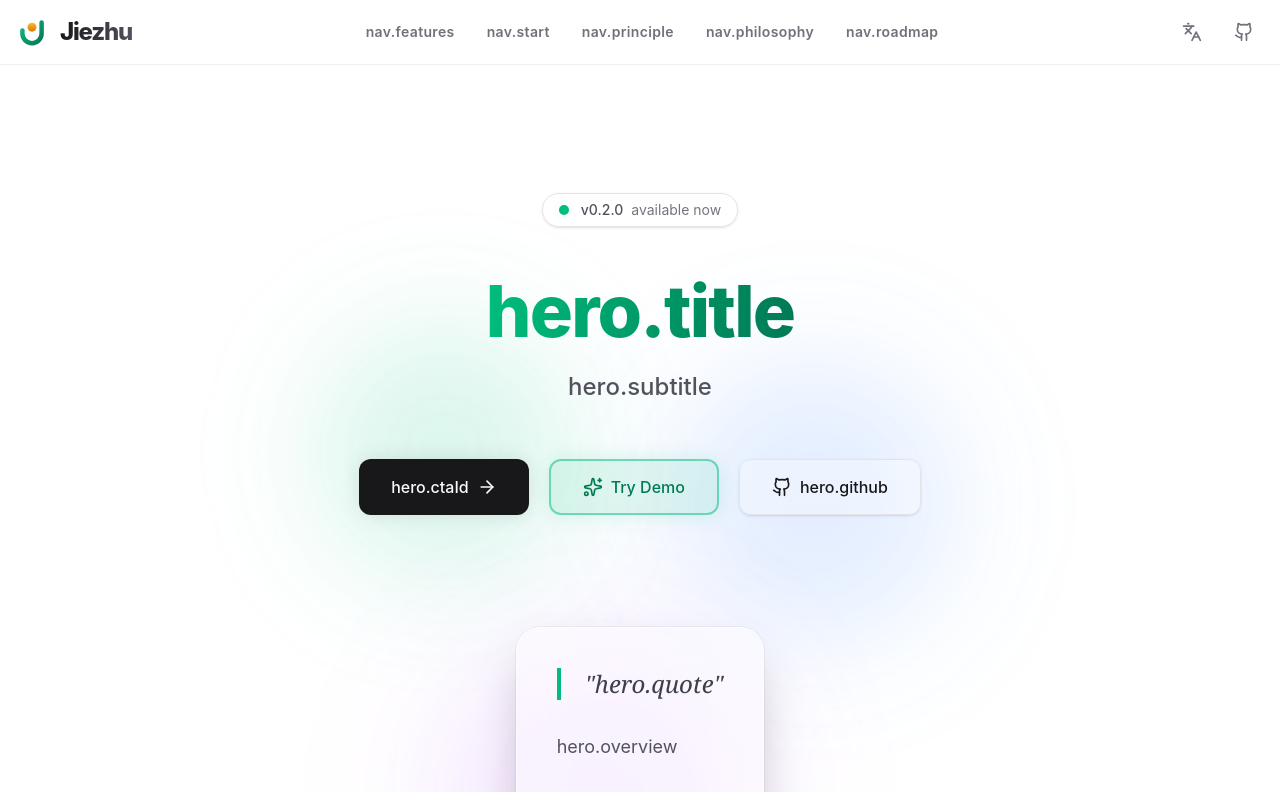
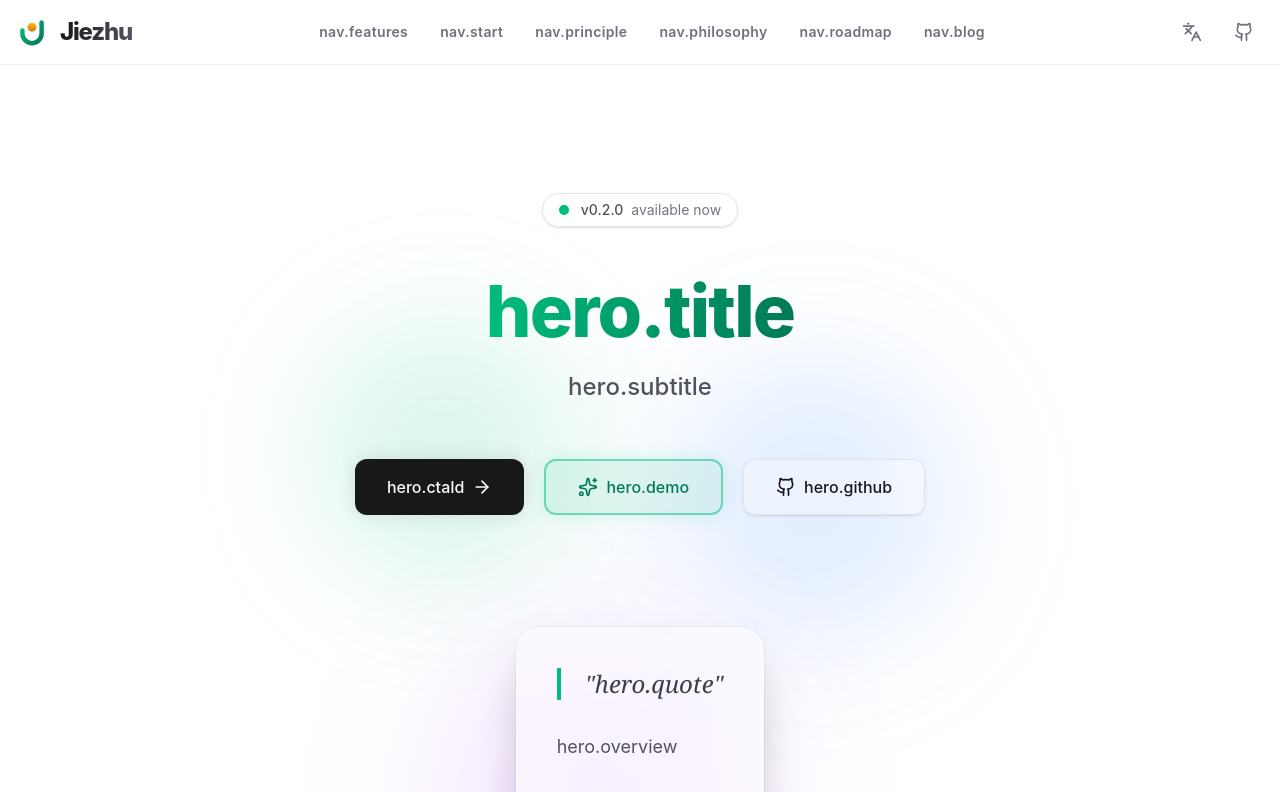
Before and after one commit to Not-A-DevStudio/jiezhu, a React (Vite) app: page /#/ in a window 1280 px wide. Shown: the top 792 px of the page. Built offline with nearby package versions, Linux system fonts and the light colour scheme; the HTML template or start-up script is replaced by a standard one.

Commit message:
feat: add scroll margin to sections and update navigation buttons for smoother scrolling

```diff
--- a/src/components/CodeExample.tsx
+++ b/src/components/CodeExample.tsx
@@ -5,7 +5,7 @@ export function CodeExample() {
   const { t } = useTranslation();
 
   return (
-    <section id="start" className="py-24 relative overflow-hidden">
+    <section id="start" className="scroll-mt-24 py-24 relative overflow-hidden">
       <div className="absolute top-1/2 left-1/2 -translate-x-1/2 -translate-y-1/2 w-[800px] h-[800px] bg-emerald-500/10 rounded-full blur-3xl -z-10 pointer-events-none"></div>
 
       <div className="container px-4 mx-auto max-w-6xl">
--- a/src/components/Features.tsx
+++ b/src/components/Features.tsx
@@ -24,7 +24,7 @@ export function Features() {
   ];
 
   return (
-    <section id="features" className="py-24 relative">
+    <section id="features" className="scroll-mt-24 py-24 relative">
       <div className="absolute inset-0 bg-zinc-50/50 dark:bg-zinc-900/50 backdrop-blur-3xl -z-10"></div>
       <div className="container px-4 mx-auto relative z-10">
         <div className="text-center mb-20">
--- a/src/components/Header.tsx
+++ b/src/components/Header.tsx
@@ -1,13 +1,14 @@
 import { useTranslation } from "react-i18next";
 import { Languages, Github } from "lucide-react";
-import { useEffect } from "react";
-import { useLocation, useNavigate, Link } from "react-router-dom";
+import { useEffect, useRef } from "react";
+import { Link, useLocation, useNavigate } from "react-router-dom";
 
 export function Header() {
   const { t, i18n } = useTranslation();
-  const logoSrc = `${import.meta.env.BASE_URL}logo.svg`;
   const location = useLocation();
   const navigate = useNavigate();
+  const pendingSectionId = useRef<string | null>(null);
+  const logoSrc = `${import.meta.env.BASE_URL}logo.svg`;
 
   const toggleLanguage = () => {
     const newLang = i18n.language.startsWith("zh") ? "en" : "zh";
@@ -18,16 +19,31 @@ export function Header() {
     document.documentElement.lang = i18n.language;
   }, [i18n.language]);
 
-  const handleNavClick = (e: React.MouseEvent<HTMLAnchorElement>, id: string) => {
-    e.preventDefault();
-    if (location.pathname !== "/") {
-      navigate("/");
-      setTimeout(() => {
-        document.getElementById(id)?.scrollIntoView({ behavior: "smooth" });
-      }, 100);
-    } else {
-      document.getElementById(id)?.scrollIntoView({ behavior: "smooth" });
+  useEffect(() => {
+    if (location.pathname !== "/" || !pendingSectionId.current) {
+      return;
     }
+
+    const sectionId = pendingSectionId.current;
+    pendingSectionId.current = null;
+
+    requestAnimationFrame(() => {
+      requestAnimationFrame(() => {
+        document.getElementById(sectionId)?.scrollIntoView({ behavior: "smooth", block: "start" });
+      });
+    });
+  }, [location.pathname]);
+
+  const isHome = location.pathname === "/";
+
+  const goToSection = (sectionId: string) => {
+    if (isHome) {
+      document.getElementById(sectionId)?.scrollIntoView({ behavior: "smooth", block: "start" });
+      return;
+    }
+
+    pendingSectionId.current = sectionId;
+    navigate("/");
   };
 
   return (
@@ -38,11 +54,12 @@ export function Header() {
           <span className="bg-gradient-to-r from-zinc-900 to-zinc-600 dark:from-zinc-50 dark:to-zinc-400 bg-clip-text text-transparent">Jiezhu</span>
         </Link>
         <nav className="hidden md:flex items-center gap-8 justify-center flex-1 text-sm font-semibold tracking-wide text-zinc-500 dark:text-zinc-400">
-          <a href="#features" onClick={(e) => handleNavClick(e, 'features')} className="hover:text-emerald-500 dark:hover:text-emerald-400 transition-colors cursor-pointer">{t("nav.features")}</a>
-          <a href="#start" onClick={(e) => handleNavClick(e, 'start')} className="hover:text-emerald-500 dark:hover:text-emerald-400 transition-colors cursor-pointer">{t("nav.start")}</a>
-          <a href="#principle" onClick={(e) => handleNavClick(e, 'principle')} className="hover:text-emerald-500 dark:hover:text-emerald-400 transition-colors cursor-pointer">{t("nav.principle")}</a>
-          <a href="#philosophy" onClick={(e) => handleNavClick(e, 'philosophy')} className="hover:text-emerald-500 dark:hover:text-emerald-400 transition-colors cursor-pointer">{t("nav.philosophy")}</a>
-          <a href="#roadmap" onClick={(e) => handleNavClick(e, 'roadmap')} className="hover:text-emerald-500 dark:hover:text-emerald-400 transition-colors cursor-pointer">{t("nav.roadmap")}</a>
+          <button type="button" onClick={() => goToSection("features")} className="hover:text-emerald-500 dark:hover:text-emerald-400 transition-colors">{t("nav.features")}</button>
+          <button type="button" onClick={() => goToSection("start")} className="hover:text-emerald-500 dark:hover:text-emerald-400 transition-colors">{t("nav.start")}</button>
+          <button type="button" onClick={() => goToSection("principle")} className="hover:text-emerald-500 dark:hover:text-emerald-400 transition-colors">{t("nav.principle")}</button>
+          <button type="button" onClick={() => goToSection("philosophy")} className="hover:text-emerald-500 dark:hover:text-emerald-400 transition-colors">{t("nav.philosophy")}</button>
+          <button type="button" onClick={() => goToSection("roadmap")} className="hover:text-emerald-500 dark:hover:text-emerald-400 transition-colors">{t("nav.roadmap")}</button>
+          <Link to="/blog" className="hover:text-emerald-500 dark:hover:text-emerald-400 transition-colors">{t("nav.blog")}</Link>
         </nav>
         <div className="flex items-center gap-3">
           <button
--- a/src/components/Hero.tsx
+++ b/src/components/Hero.tsx
@@ -61,6 +61,10 @@ export function Hero() {
           >
             <a
               href="#start"
+              onClick={(event) => {
+                event.preventDefault();
+                document.getElementById("start")?.scrollIntoView({ behavior: "smooth", block: "start" });
+              }}
               className="inline-flex h-14 items-center justify-center rounded-xl bg-zinc-900 dark:bg-zinc-50 px-8 text-base font-medium text-zinc-50 dark:text-zinc-900 hover:bg-zinc-800 dark:hover:bg-zinc-200 focus:outline-none focus:ring-2 focus:ring-zinc-900 focus:ring-offset-2 dark:focus:ring-zinc-50 dark:focus:ring-offset-zinc-950 transition-all hover:scale-105 shadow-[0_0_20px_rgba(0,0,0,0.1)] dark:shadow-[0_0_20px_rgba(255,255,255,0.1)]"
             >
               {t("hero.ctaId")}
@@ -71,7 +75,7 @@ export function Hero() {
               className="inline-flex h-14 items-center justify-center rounded-xl border-2 border-emerald-500/50 bg-emerald-500/10 dark:bg-emerald-500/20 px-8 text-base font-medium text-emerald-700 dark:text-emerald-300 hover:bg-emerald-500/20 dark:hover:bg-emerald-500/30 hover:border-emerald-500 transition-all hover:scale-105 shadow-[0_0_20px_rgba(16,185,129,0.15)]"
             >
               <Sparkles className="mr-2 h-5 w-5" />
-              {t("hero.demo", "Try Demo")}
+              {t("hero.demo")}
             </Link>
             <a
               href="https://github.com/Not-A-DevStudio/libjiezhu"
--- a/src/components/Philosophy.tsx
+++ b/src/components/Philosophy.tsx
@@ -6,7 +6,7 @@ export function Philosophy() {
   const { t } = useTranslation();
 
   return (
-    <section id="philosophy" className="py-24 relative overflow-hidden">
+    <section id="philosophy" className="scroll-mt-24 py-24 relative overflow-hidden">
       <div className="absolute top-0 right-0 -mr-64 -mt-64 w-[600px] h-[600px] bg-purple-500/10 rounded-full blur-3xl -z-10 pointer-events-none"></div>
 
       <div className="container px-4 mx-auto max-w-4xl relative z-10">
--- a/src/components/Principle.tsx
+++ b/src/components/Principle.tsx
@@ -6,7 +6,7 @@ export function Principle() {
   const { t } = useTranslation();
 
   return (
-    <section id="principle" className="py-24 relative">
+    <section id="principle" className="scroll-mt-24 py-24 relative">
       <div className="absolute inset-0 bg-zinc-50/50 dark:bg-zinc-900/50 backdrop-blur-3xl -z-10"></div>
       <div className="container px-4 mx-auto max-w-5xl relative z-10">
         <div className="text-center mb-20">
--- a/src/components/Roadmap.tsx
+++ b/src/components/Roadmap.tsx
@@ -28,7 +28,7 @@ export function Roadmap() {
   };
 
   return (
-    <section id="roadmap" className="py-24 relative overflow-hidden">
+    <section id="roadmap" className="scroll-mt-24 py-24 relative overflow-hidden">
       <div className="absolute inset-0 bg-zinc-50/50 dark:bg-zinc-900/50 backdrop-blur-3xl -z-10 border-y border-zinc-200/50 dark:border-zinc-800/50"></div>
 
       <div className="container px-4 mx-auto max-w-4xl relative z-10">
```
